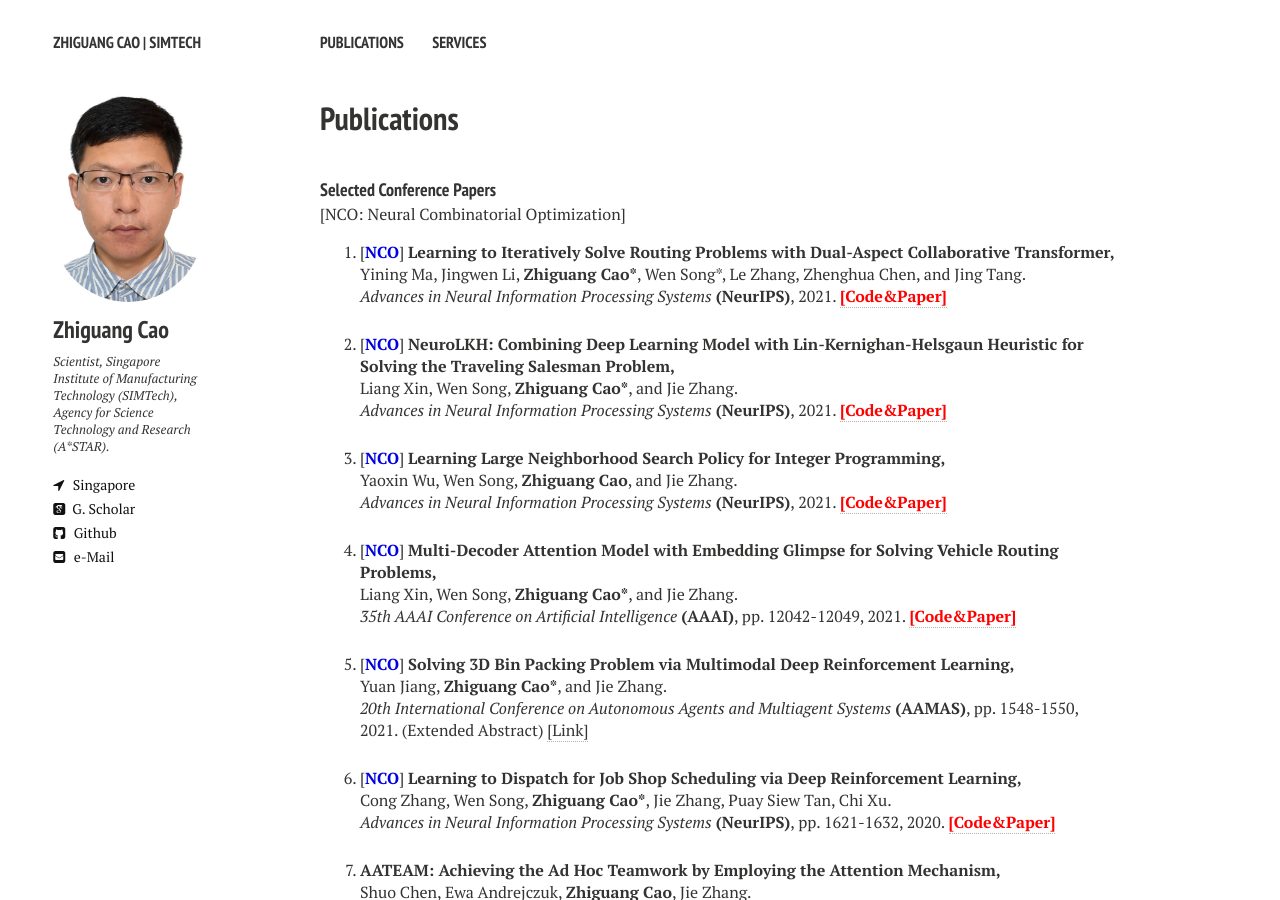
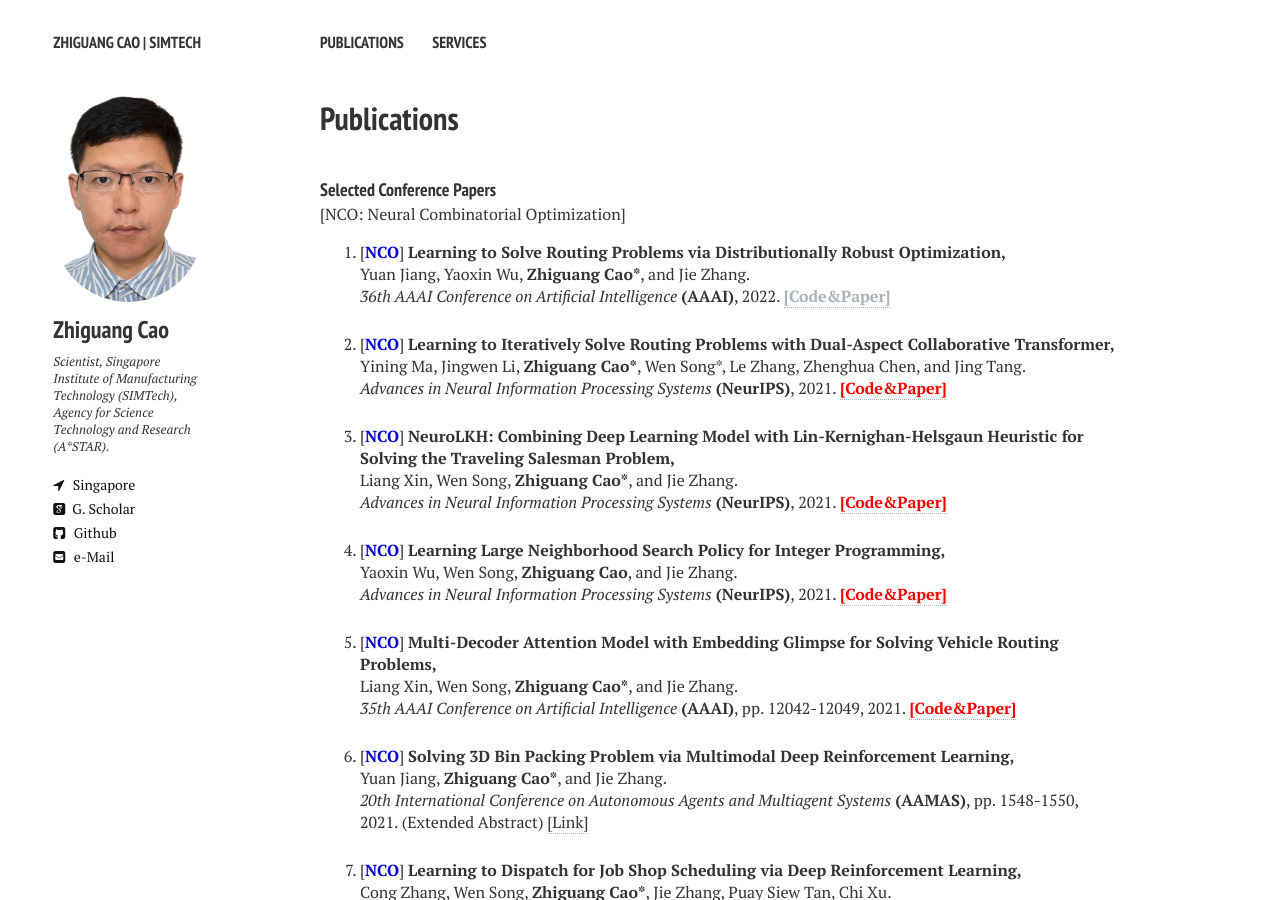
Before and after one commit to zhiguangcaosg/zhiguangcaosg.github.io, a Jekyll site: the page built from publications.md, in a window 1280 px wide and 900 px high. Built offline with Jekyll 4.4.1, drawn with Linux system fonts in a browser that asks for light colours; nearby versions of some CDN libraries.

Commit message:
Update publications.html

```diff
--- a/_layouts/publications.html
+++ b/_layouts/publications.html
@@ -89,6 +89,14 @@ div.bibtex pre { font-size: 75%; overflow: auto;  width: 100%; padding: 0em 0em;
     <!-- Item: Caelles2016 -->
 <ul style="padding-left:0px;">
 <ol >
+
+<li>
+<p>
+[<font color="#0000E3"><b>NCO</b></font>] <b>Learning to Solve Routing Problems via Distributionally Robust Optimization,</b>
+<br> Yuan Jiang, Yaoxin Wu, <b>Zhiguang Cao*</b>, and Jie Zhang.<br>
+<i>36th AAAI Conference on Artificial Intelligence</i> <b>(AAAI)</b>, 2022. <a href="https://zhiguangcaosg.github.io/publications/"> <font color="#ABB2B9"><b>[Code&Paper]</b> </font></a>
+</p>
+</li>
 
 <li>
 <p>
@@ -235,7 +243,7 @@ div.bibtex pre { font-size: 75%; overflow: auto;  width: 100%; padding: 0em 0em;
 <p>
 [<font color="#0000E3"><b>NCO</b></font>] <b>Learning Variable Ordering Heuristics for Solving Constraint Satisfaction Problems,</b>
 <br>Wen Song, <b>Zhiguang Cao*</b>, Jie Zhang, Chi Xu, Andrew Lim.<br>
-<i>Engineering Applications of Artificial Intelligence</i> <b>(EAAI)</b>, 2021. <a href="https://zhiguangcaosg.github.io/publications/"  target="_blank"> <font color="#ABB2B9"><b>[Code&Paper]</b> </font></a>
+<i>Engineering Applications of Artificial Intelligence</i> <b>(EAAI)</b>, 2021. <a href="https://zhiguangcaosg.github.io/publications/"> <font color="#ABB2B9"><b>[Code&Paper]</b> </font></a>
 </p>
 </li>
 
```
